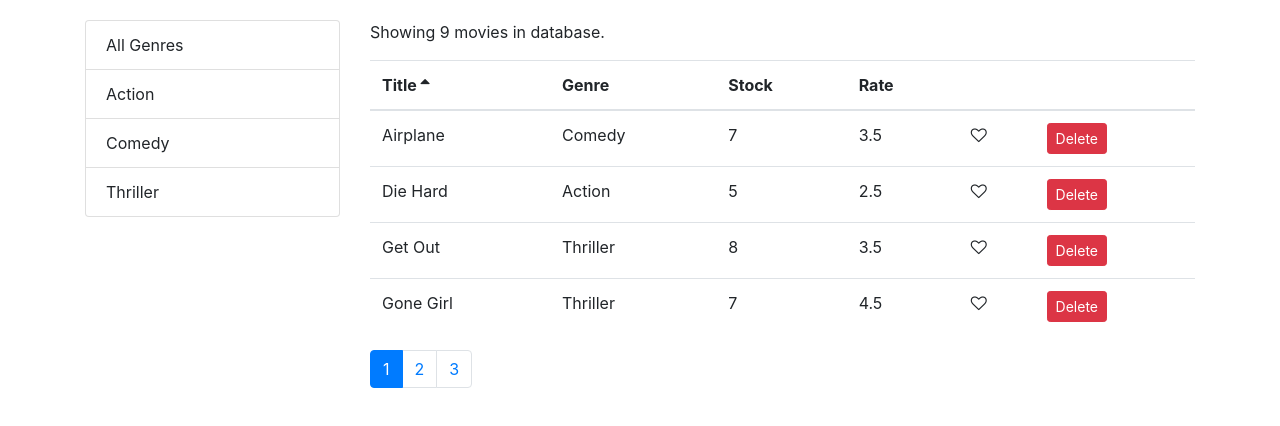
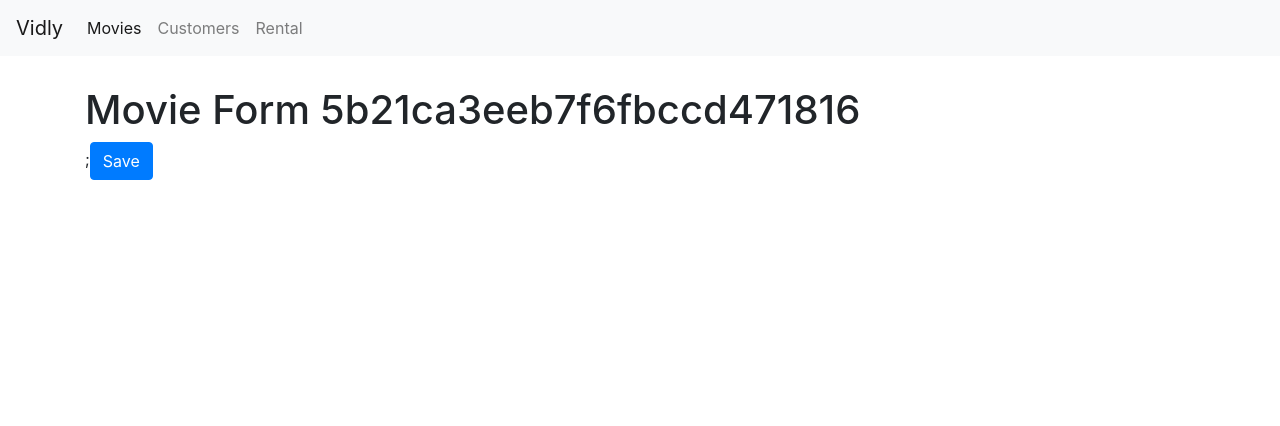
Before and after one commit to Jasonngyt/Vidly, a React (Create React App) app: page /movies/5b21ca3eeb7f6fbccd471816 in a window 1280 px wide. Shown: the top 426 px of the page. Built offline with nearby package versions, Linux system fonts and the light colour scheme.

Commit message:
Add NavBar and link Movie Form

```diff
--- a/src/App.js
+++ b/src/App.js
@@ -3,14 +3,19 @@
 import Movies from './components/movies';
 import Customers from './components/customers';
 import Rentals from './components/rentals';
+import MovieForm from './components/movieForm';
 import NotFound from './components/notFound';
+import NavBar from './components/navBar';
 import './App.css';
 
 class App extends Component {
   render() {
     return (
+      <React.Fragment>
+        <NavBar />
         <main className='container'>
           <Switch>
+            <Route path='/movies/:id' component={MovieForm} />
             <Route path='/movies' component={Movies} />
             <Route path='/customers' component={Customers} />
             <Route path='/rentals' component={Rentals} />
@@ -19,6 +24,7 @@
             <Redirect to='/not-found' />
           </Switch>
         </main>
+      </React.Fragment>
     );
   }
 }
--- a/src/components/movieForm.js
+++ b/src/components/movieForm.js
@@ -1,7 +1,17 @@
 import React from 'react';
 
-const MovieForm = () => {
-  return <h1>Movie Form</h1>;
+const MovieForm = ({ match, history }) => {
+  return (
+    <div>
+      <h1>Movie Form {match.params.id}</h1>;
+      <buttton
+        className='btn btn-primary'
+        onClick={() => history.push('/movies')}
+      >
+        Save
+      </buttton>
+    </div>
+  );
 };
 
 export default MovieForm;
--- a/src/components/moviesTable.js
+++ b/src/components/moviesTable.js
@@ -1,10 +1,17 @@
 import React, { Component } from 'react';
+import { Link } from 'react-router-dom';
 import Table from './common/table';
 import Like from './common/like';
 
 class MoviesTable extends Component {
   columns = [
-    { path: 'title', label: 'Title' },
+    {
+      path: 'title',
+      label: 'Title',
+      content: (movie) => (
+        <Link to={`/movies/${movie._id}`}>{movie.title}</Link>
+      ),
+    },
     { path: 'genre.name', label: 'Genre' },
     { path: 'numberInStock', label: 'Stock' },
     { path: 'dailyRentalRate', label: 'Rate' },
--- /dev/null
+++ b/src/components/navBar.js
@@ -0,0 +1,44 @@
+import React from 'react';
+import { Link, NavLink } from 'react-router-dom';
+
+const NavBar = () => {
+  return (
+    <nav className='navbar navbar-expand-lg navbar-light bg-light'>
+      <Link className='navbar-brand' to='/'>
+        Vidly
+      </Link>
+      <button
+        className='navbar-toggler'
+        type='button'
+        data-toggle='collapse'
+        data-target='#navbarNav'
+        aria-controls='navbarNav'
+        aria-expanded='false'
+        aria-label='Toggle navigation'
+      >
+        <span className='navbar-toggler-icon'></span>
+      </button>
+      <div className='collapse navbar-collapse' id='navbarNav'>
+        <ul className='navbar-nav'>
+          <li className='nav-item'>
+            <NavLink className='nav-link' to='/movies'>
+              Movies <span className='sr-only'>(current)</span>
+            </NavLink>
+          </li>
+          <li className='nav-item'>
+            <NavLink className='nav-link' to='/customers'>
+              Customers
+            </NavLink>
+          </li>
+          <li className='nav-item'>
+            <NavLink className='nav-link' to='/rentals'>
+              Rental
+            </NavLink>
+          </li>
+        </ul>
+      </div>
+    </nav>
+  );
+};
+
+export default NavBar;
--- a/src/index.css
+++ b/src/index.css
@@ -1,11 +1,15 @@
 body {
   margin: 0;
-  padding: 20px 0 0 0;
+  padding: 0 0 0 0;
   font-family: -apple-system, BlinkMacSystemFont, 'Segoe UI', 'Roboto', 'Oxygen',
     'Ubuntu', 'Cantarell', 'Fira Sans', 'Droid Sans', 'Helvetica Neue',
     sans-serif;
   -webkit-font-smoothing: antialiased;
   -moz-osx-font-smoothing: grayscale;
+}
+
+.navbar {
+  margin-bottom: 30px;
 }
 
 .clickable {
```
Lines whose indentation alone changed are shown as unchanged.
